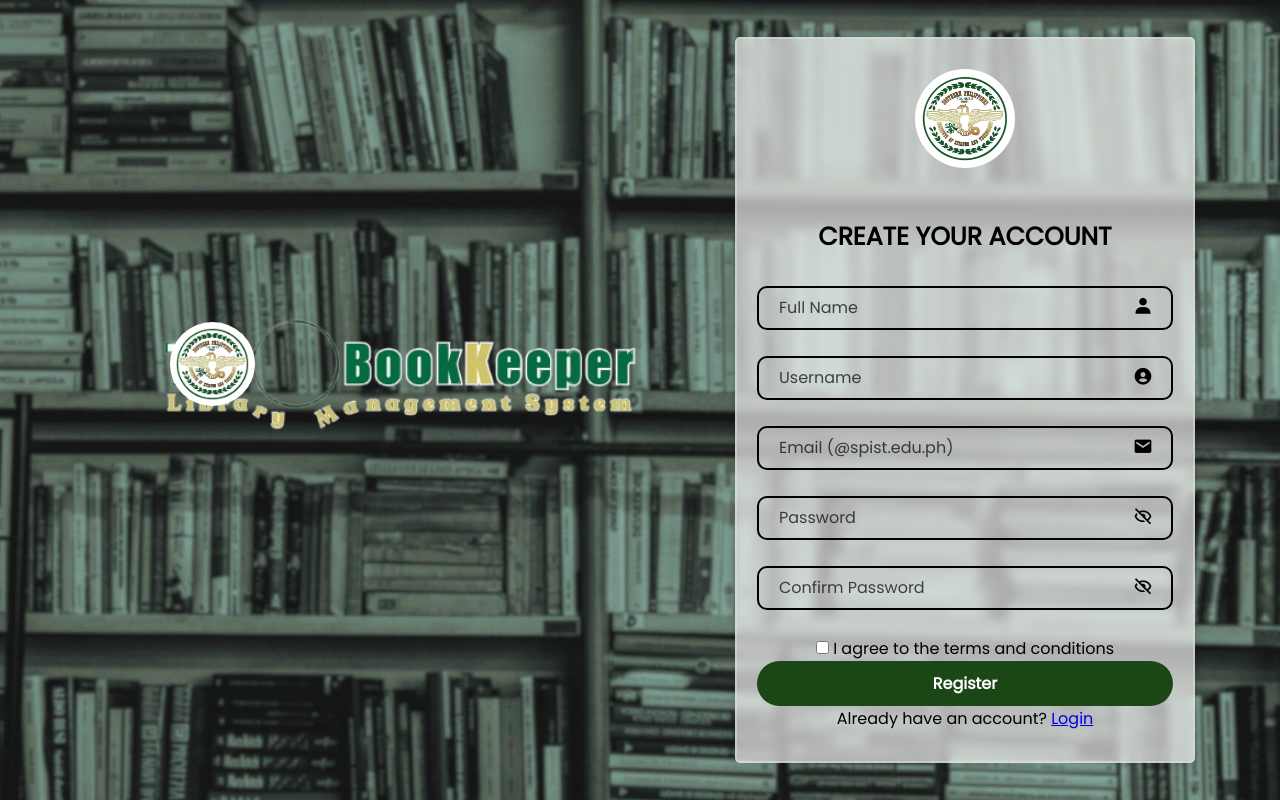
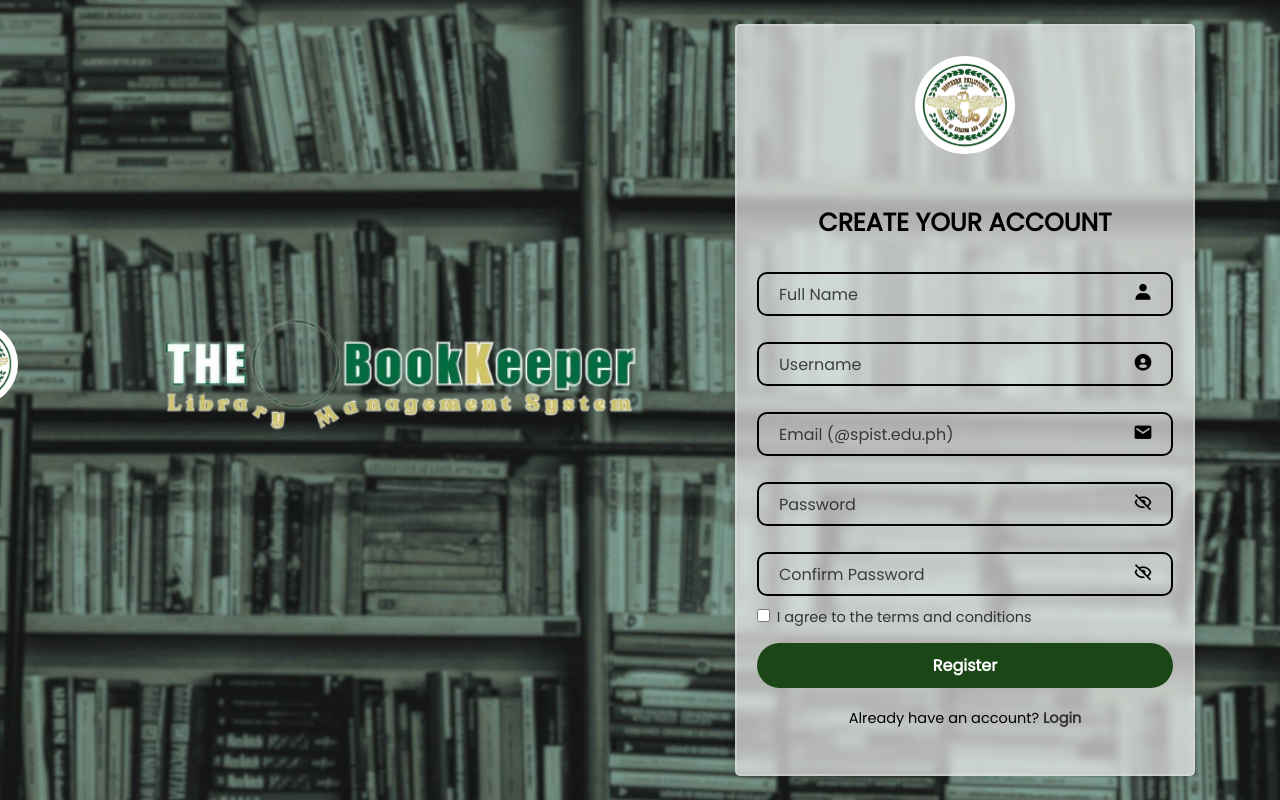
Before and after one commit to meynard02/LMS, a PHP site: page /register.html in a window 1280 px wide. Run offline with PHP 8.4, Linux system fonts and the light colour scheme.

Commit message:
Update style.css

```diff
--- a/lsm proj/style.css
+++ b/lsm proj/style.css
@@ -32,7 +32,7 @@ body {
     height: auto; /* Maintain aspect ratio */
     border-radius: 50%; /* Optional: Make the logo circular */
     margin-top: -78px;
-    margin-left: -1110px;
+    margin-left: -1347px;
     position: absolute;
 
 }
@@ -169,3 +169,51 @@ body {
         padding: 20px;
     }
 }
+
+/*--------register------------*/
+
+/* Add these to your existing CSS */
+
+.terms {
+    display: flex;
+    justify-content: space-between;
+    font-size: 14.5px;
+    margin: -15px 0 15px;
+  }
+
+  .terms label {
+    color: #333;
+    cursor: pointer;
+  }
+
+  .terms label input {
+    accent-color: #333;
+    margin-right: 3px;
+  }
+
+  .login-link {
+    font-size: 14.5px;
+    text-align: center;
+    margin: 20px 0 15px;
+  }
+
+  .login-link p a {
+    color: #333;
+    text-decoration: none;
+    font-weight: 600;
+  }
+
+  .login-link p a:hover {
+    text-decoration: underline;
+  }
+
+  .error-message {
+    font-size: 12px;
+    margin-top: 5px;
+    display: block;
+  }
+
+  .input-box {
+    position: relative;
+    margin-bottom: 10px;
+  }
```
